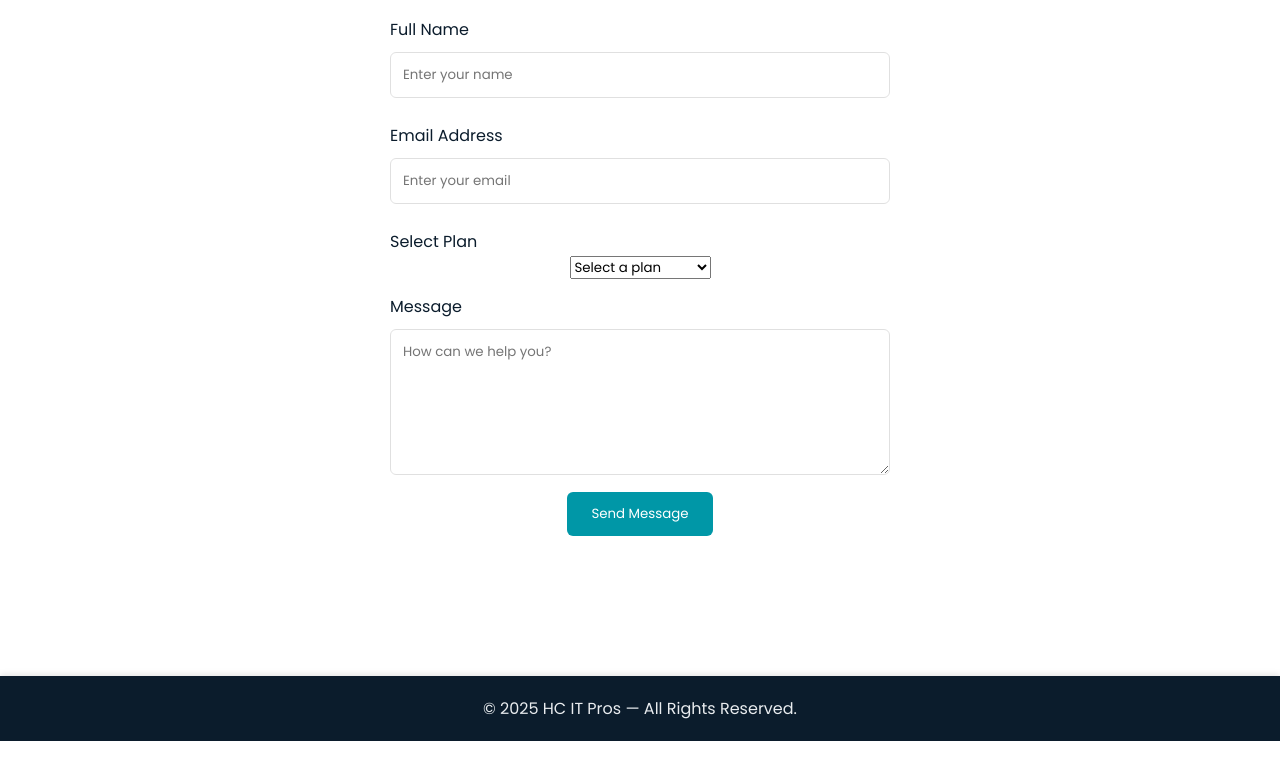
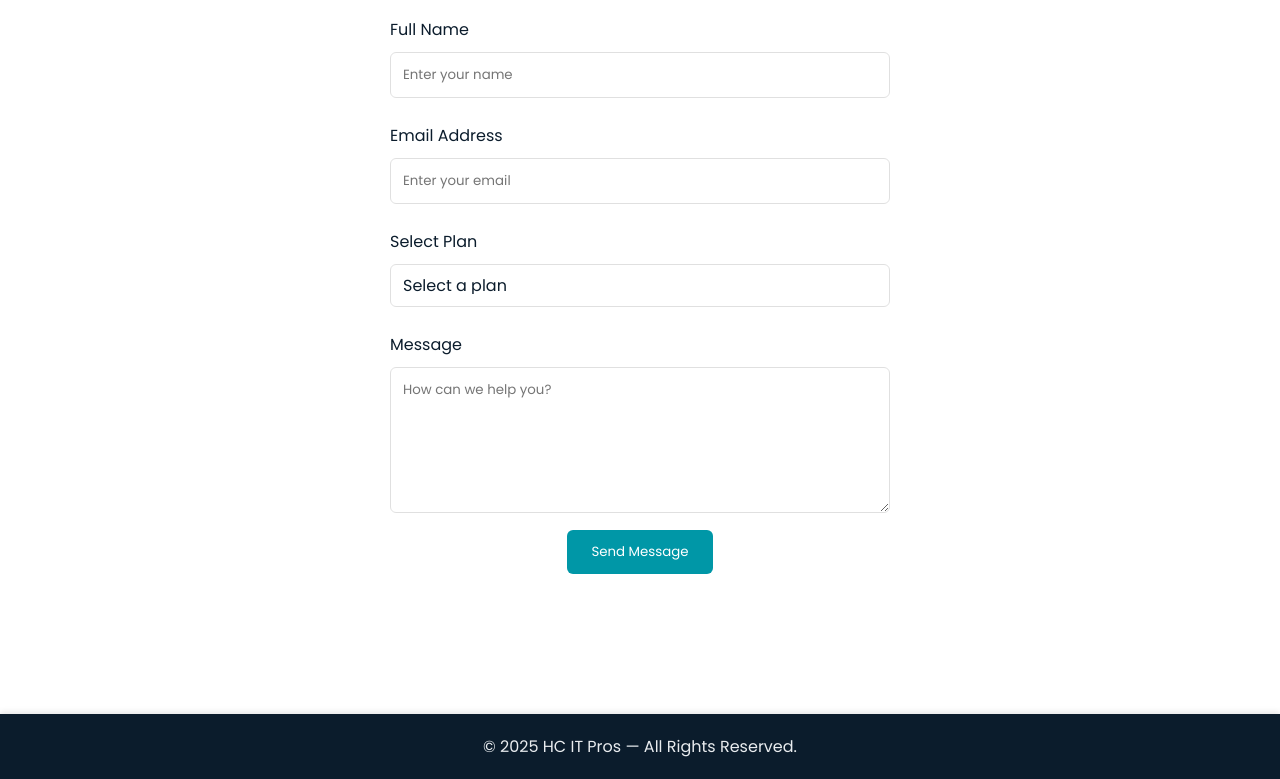
Before and after one commit to ElSpaniard97/hc-it-pros, a plain HTML site: page contact.html in a window 1280 px wide. Shown: the part 674-1453 px from the top of the page. Before the commit the page ends 1415 px from the top, so only its background shows below. Drawn offline with Linux system fonts and the light colour scheme.

Commit message:
Update style.css

```diff
--- a/style.css
+++ b/style.css
@@ -280,6 +280,26 @@ button.submit:hover {
   background: var(--accent-light);
 }
 
+/* ---------- Plan Dropdown Styling ---------- */
+select {
+  width: 100%;
+  padding: 12px;
+  margin: 10px 0;
+  border: 1px solid var(--border);
+  border-radius: 6px;
+  background: var(--card-bg);
+  color: var(--text);
+  font-size: 1em;
+  appearance: none;
+  cursor: pointer;
+}
+
+select:focus {
+  outline: none;
+  border-color: var(--accent);
+  box-shadow: 0 0 5px var(--accent-light);
+}
+
 /* ---------- Contact Form ---------- */
 .contact {
   max-width: 600px;
```
